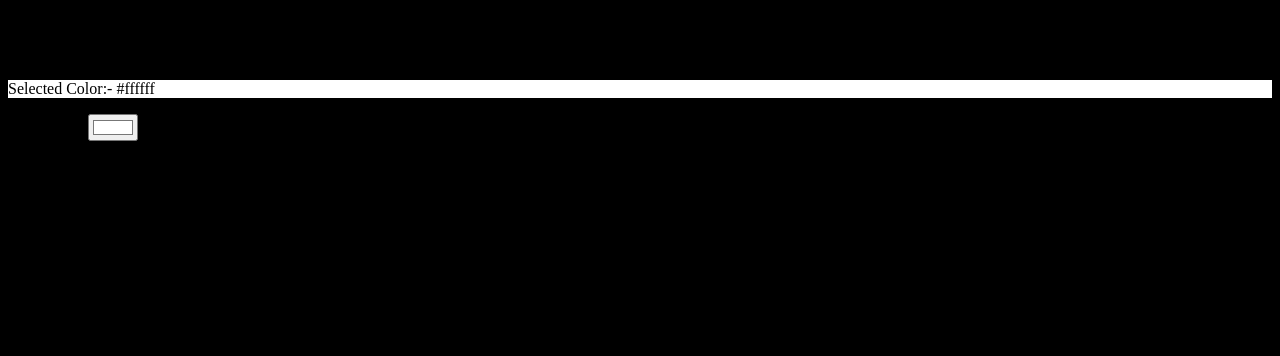
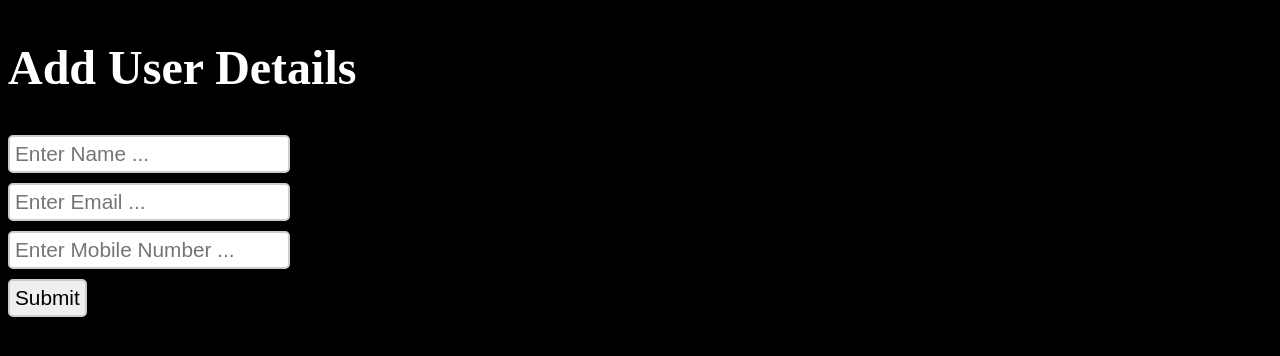
Before and after one commit to Ritesh-Sherekar/My_React, a React (Vite) app in the folder my-react-project/: page / in a window 1280 px wide. Shown: the top 356 px of the page. Built offline with nearby package versions, Linux system fonts and the light colour scheme.

Commit message:
add code for awd

```diff
--- a/my-react-project/src/App.jsx
+++ b/my-react-project/src/App.jsx
@@ -71,7 +71,7 @@ function App() {
 
       {/* <MyComponent2/> */}
 
-      <ColorPicker/>
+      {/* <ColorPicker/> */}
 
       {/* <Car/> */}
 
@@ -83,7 +83,7 @@ function App() {
 
       {/* <ToDoList/> */}
 
-      {/* <FrontEnd/> */}
+      <FrontEnd/>
     </>
   );
 }
```
Also changed, not shown: 1 other file (tests, documents, lock files or other folders).
